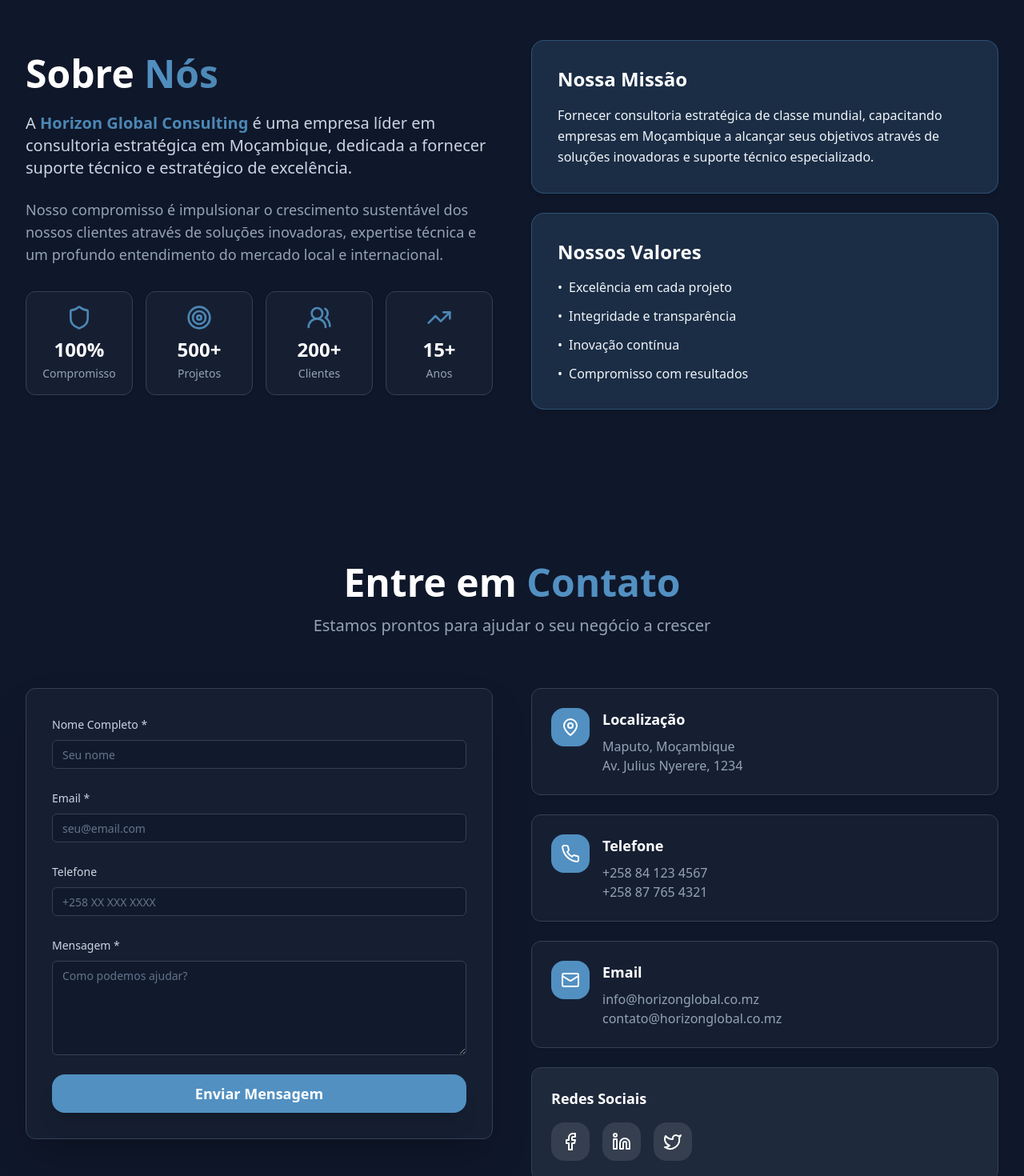
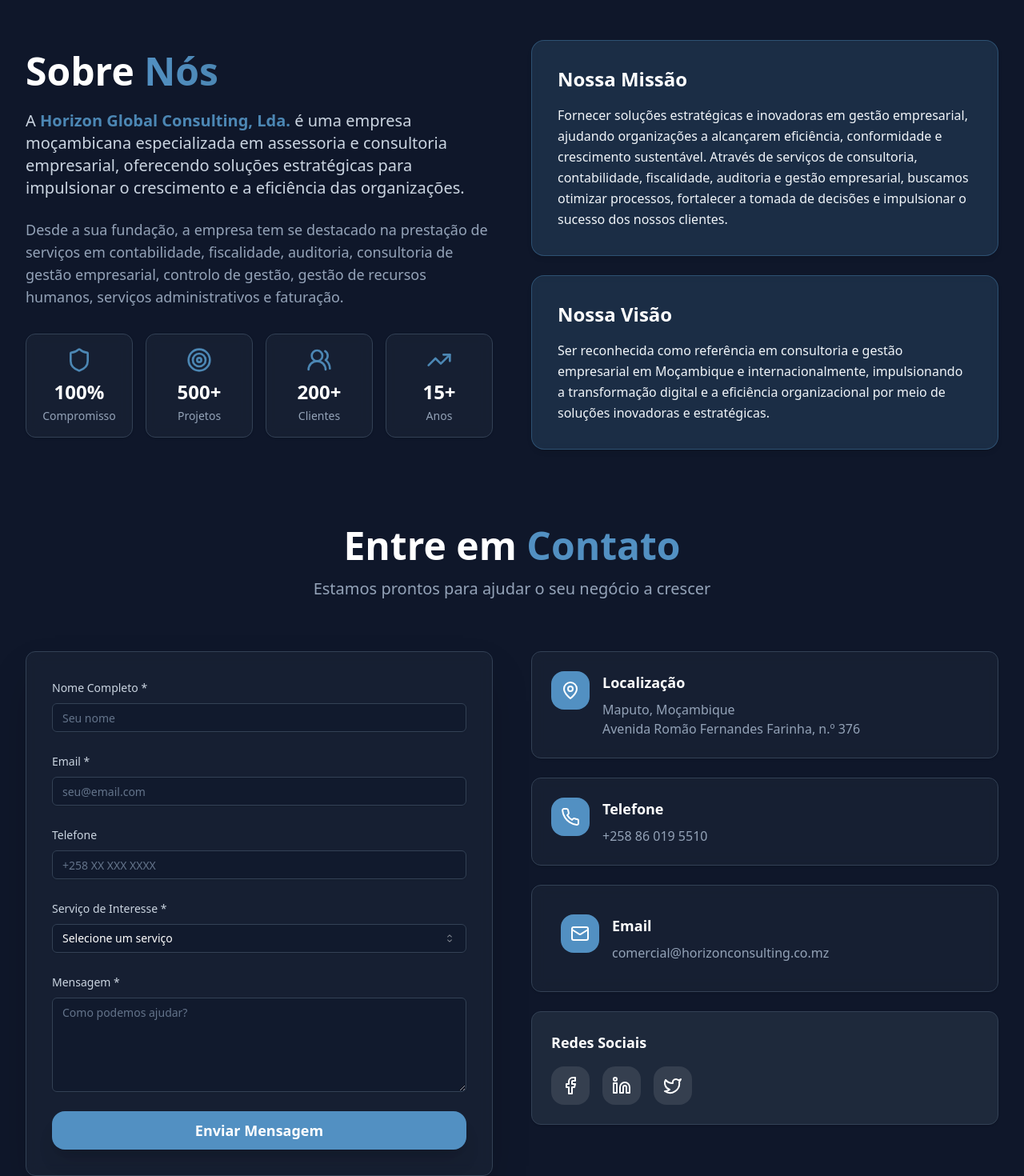
Before and after one commit to edmilsonConstantino/horizont, a React (Vite) app: page / in a window 1280 px wide. Shown: the part 2700-4170 px from the top of the page at 80% size. Built offline with nearby package versions, Linux system fonts and the light colour scheme.

Commit message:
atualizacao

```diff
--- a/src/components/About.tsx
+++ b/src/components/About.tsx
@@ -30,15 +30,16 @@ export default function About() {
 						<p className="text-lg sm:text-xl text-slate-300 mb-6 leading-relaxed text-center lg:text-left">
 							A{" "}
 							<span className="font-semibold text-[#4c87b4]">
-								Horizon Global Consulting
+								Horizon Global Consulting, Lda.
 							</span>{" "}
-							é uma empresa líder em consultoria estratégica em Moçambique,
-							dedicada a fornecer suporte técnico e estratégico de excelência.
+							é uma empresa moçambicana especializada em assessoria e consultoria empresarial,
+							oferecendo soluções estratégicas para impulsionar o crescimento e a eficiência
+							das organizações.
 						</p>
 						<p className="text-base sm:text-lg text-slate-400 mb-8 leading-relaxed text-center lg:text-left">
-							Nosso compromisso é impulsionar o crescimento sustentável dos nossos
-							clientes através de soluções inovadoras, expertise técnica e um
-							profundo entendimento do mercado local e internacional.
+							Desde a sua fundação, a empresa tem se destacado na prestação de serviços em
+							contabilidade, fiscalidade, auditoria, consultoria de gestão empresarial, controlo
+							de gestão, gestão de recursos humanos, serviços administrativos e faturação.
 						</p>
 
 						{/* Stats Grid */}
@@ -82,36 +83,26 @@ export default function About() {
 								Nossa Missão
 							</h3>
 							<p className="text-slate-100 leading-relaxed">
-								Fornecer consultoria estratégica de classe mundial, capacitando
-								empresas em Moçambique a alcançar seus objetivos através de
-								soluções inovadoras e suporte técnico especializado.
+								Fornecer soluções estratégicas e inovadoras em gestão empresarial,
+								ajudando organizações a alcançarem eficiência, conformidade e crescimento
+								sustentável. Através de serviços de consultoria, contabilidade, fiscalidade,
+								auditoria e gestão empresarial, buscamos otimizar processos, fortalecer a
+								tomada de decisões e impulsionar o sucesso dos nossos clientes.
 							</p>
 						</Card>
 
-						{/* Card Valores */}
+						{/* Card Visão */}
 						<Card className="p-8 bg-[#4c87b4]/20 border border-[#4c87b4]/40 rounded-2xl shadow-md backdrop-blur-sm transition-all hover:bg-[#4c87b4]/30">
 							<h3 className="text-2xl font-bold text-white mb-4">
-								Nossos Valores
+								Nossa Visão
 							</h3>
-							<ul className="space-y-3 text-slate-100">
-								<li className="flex items-start">
-									<span className="text-white mr-2">•</span>
-									<span>Excelência em cada projeto</span>
-								</li>
-								<li className="flex items-start">
-									<span className="text-white mr-2">•</span>
-									<span>Integridade e transparência</span>
-								</li>
-								<li className="flex items-start">
-									<span className="text-white mr-2">•</span>
-									<span>Inovação contínua</span>
-								</li>
-								<li className="flex items-start">
-									<span className="text-white mr-2">•</span>
-									<span>Compromisso com resultados</span>
-								</li>
-							</ul>
+							<p className="text-slate-100 leading-relaxed">
+								Ser reconhecida como referência em consultoria e gestão empresarial em
+								Moçambique e internacionalmente, impulsionando a transformação digital e
+								a eficiência organizacional por meio de soluções inovadoras e estratégicas.
+							</p>
 						</Card>
+
 					</motion.div>
 				</div>
 			</div>
--- a/src/components/Contact.tsx
+++ b/src/components/Contact.tsx
@@ -4,6 +4,7 @@ import { Button } from "./ui/button";
 import { Input } from "./ui/input";
 import { Textarea } from "./ui/textarea";
 import { Label } from "./ui/label";
+import { Select, SelectContent, SelectItem, SelectTrigger, SelectValue } from "./ui/select";
 import { MapPin, Phone, Mail, Facebook, Linkedin, Twitter } from "lucide-react";
 import { useState } from "react";
 import { useToast } from "./ui/use-toast";
@@ -14,13 +15,27 @@ export default function Contact() {
     name: "",
     email: "",
     phone: "",
+    service: "",
     message: ""
   });
+
+  const services = [
+    "Contabilidade",
+    "Consultoria Fiscal",
+    "Consultoria Financeira",
+    "Auditoria",
+    "Consultoria de Gestão Empresarial",
+    "Controlo de Gestão",
+    "Recursos Humanos",
+    "Serviços Administrativos",
+    "Faturação",
+    "Outro"
+  ];
 
   const handleSubmit = (e: React.FormEvent) => {
     e.preventDefault();
 
-    if (!formData.name || !formData.email || !formData.message) {
+    if (!formData.name || !formData.email || !formData.service || !formData.message) {
       toast({
         title: "Erro",
         description: "Por favor, preencha todos os campos obrigatórios.",
@@ -34,11 +49,11 @@ export default function Contact() {
       description: "Entraremos em contato em breve.",
     });
 
-    setFormData({ name: "", email: "", phone: "", message: "" });
+    setFormData({ name: "", email: "", phone: "", service: "", message: "" });
   };
 
   return (
-    <section id="contact" className="py-24 bg-slate-900">
+    <section id="contact" className="py-21 pb-3 bg-slate-900">
       <div className="container mx-auto px-4 sm:px-6 lg:px-8">
         <motion.div
           initial={{ opacity: 0, y: 20 }}
@@ -109,6 +124,31 @@ export default function Contact() {
                 </div>
 
                 <div>
+                  <Label htmlFor="service" className="text-slate-300">
+                    Serviço de Interesse *
+                  </Label>
+                  <Select
+                    value={formData.service}
+                    onValueChange={(value) => setFormData({ ...formData, service: value })}
+                  >
+                    <SelectTrigger className="mt-2 bg-slate-900/50 border-slate-700 text-white">
+                      <SelectValue placeholder="Selecione um serviço" />
+                    </SelectTrigger>
+                    <SelectContent className="bg-slate-900 border-slate-700">
+                      {services.map((service) => (
+                        <SelectItem
+                          key={service}
+                          value={service}
+                          className="text-white hover:bg-slate-800 focus:bg-slate-800"
+                        >
+                          {service}
+                        </SelectItem>
+                      ))}
+                    </SelectContent>
+                  </Select>
+                </div>
+
+                <div>
                   <Label htmlFor="message" className="text-slate-300">
                     Mensagem *
                   </Label>
@@ -149,7 +189,7 @@ export default function Contact() {
                   <h3 className="text-lg font-bold text-white mb-2">Localização</h3>
                   <p className="text-slate-400">
                     Maputo, Moçambique<br />
-                    Av. Julius Nyerere, 1234
+                    Avenida Romão Fernandes Farinha, n.º 376
                   </p>
                 </div>
               </div>
@@ -163,14 +203,13 @@ export default function Contact() {
                 <div>
                   <h3 className="text-lg font-bold text-white mb-2">Telefone</h3>
                   <p className="text-slate-400">
-                    +258 84 123 4567<br />
-                    +258 87 765 4321
+                    +258 86 019 5510
                   </p>
                 </div>
               </div>
             </Card>
 
-            <Card className="p-6 bg-slate-800/50 backdrop-blur border-slate-700 hover:border-[#5290c2]/50 hover:shadow-lg hover:shadow-[#5290c2]/20 transition-all">
+            <Card className="p-9 bg-slate-800/50 backdrop-blur border-slate-700 hover:border-[#5290c2]/50 hover:shadow-lg hover:shadow-[#5290c2]/20 transition-all">
               <div className="flex items-start gap-4">
                 <div className="w-12 h-12 bg-[#5290c2] rounded-2xl flex items-center justify-center flex-shrink-0">
                   <Mail className="h-6 w-6 text-white" />
@@ -178,8 +217,7 @@ export default function Contact() {
                 <div>
                   <h3 className="text-lg font-bold text-white mb-2">Email</h3>
                   <p className="text-slate-400">
-                    info@horizonglobal.co.mz<br />
-                    contato@horizonglobal.co.mz
+                    comercial@horizonconsulting.co.mz
                   </p>
                 </div>
               </div>
--- a/src/components/Footer.tsx
+++ b/src/components/Footer.tsx
@@ -2,7 +2,7 @@ import { Facebook, Linkedin, Twitter, Mail, Phone, MapPin } from "lucide-react";
 
 export default function Footer() {
   return (
-    <footer className="bg-[#1e2d3d] text-white border-t-4 border-[#4c87b4]">
+    <footer className="bg-slate-900 text-white border-t-4 border-[#4c87b4]">
       <div className="container mx-auto px-4 sm:px-6 lg:px-8 py-12">
         <div className="grid grid-cols-1 md:grid-cols-2 lg:grid-cols-4 gap-8 mb-8">
           {/* Company Info */}
--- a/src/components/ServiceDetail.tsx
+++ b/src/components/ServiceDetail.tsx
@@ -4,6 +4,7 @@ import { Button } from "./ui/button";
 import { Card } from "./ui/card";
 import { ArrowLeft, Check, MessageCircle } from "lucide-react";
 import { Calculator, FileText, ClipboardCheck, TrendingUp, BarChart3, Users, Briefcase, Receipt } from "lucide-react";
+import { useEffect } from "react";
 
 const servicesData: Record<string, any> = {
   contabilidade: {
@@ -212,6 +213,11 @@ export default function ServiceDetail() {
   const navigate = useNavigate();
   const service = serviceId ? servicesData[serviceId] : null;
 
+  // Scroll to top when component mounts or serviceId changes
+  useEffect(() => {
+    window.scrollTo({ top: 0, behavior: 'smooth' });
+  }, [serviceId]);
+
   if (!service) {
     return (
       <div className="min-h-screen bg-slate-950 flex items-center justify-center">
--- a/src/components/Services.tsx
+++ b/src/components/Services.tsx
@@ -3,6 +3,7 @@ import { Card } from "./ui/card";
 import { Button } from "./ui/button";
 import { Calculator, FileText, ClipboardCheck, TrendingUp, BarChart3, Users, Briefcase, Receipt, ChevronLeft, ChevronRight, ArrowRight } from "lucide-react";
 import { useState, useEffect } from "react";
+import { useNavigate } from "react-router-dom";
 
 const services = [
   {
@@ -55,7 +56,7 @@ const services = [
     ]
   },
   {
-    id: "consultoria-gestao",
+    id: "consultoria",
     icon: TrendingUp,
     title: "Consultoria de Gestão Empresarial",
     color: "from-[#4c87b4] to-[#4c87b4]",
@@ -120,6 +121,7 @@ const services = [
 export default function Services() {
   const [showAll, setShowAll] = useState(false);
   const [currentIndex, setCurrentIndex] = useState(0);
+  const navigate = useNavigate();
 
   useEffect(() => {
     if (!showAll) {
@@ -175,26 +177,9 @@ export default function Services() {
                   transition={{ duration: 0.5 }}
                   className="px-4"
                 >
-                  <ServiceCard service={services[currentIndex]} />
+                  <ServiceCard service={services[currentIndex]} navigate={navigate} />
                 </motion.div>
               </AnimatePresence>
-
-              {/* <div className="flex justify-center gap-4 mt-6">
-                <Button
-                  onClick={prevSlide}
-                  size="icon"
-                  className="bg-[#4c87b4]/20 hover:bg-[#4c87b4]/30 text-white rounded-full"
-                >
-                  <ChevronLeft className="h-6 w-6" />
-                </Button>
-                <Button
-                  onClick={nextSlide}
-                  size="icon"
-                  className="bg-[#4c87b4]/20 hover:bg-[#4c87b4]/30 text-white rounded-full"
-                >
-                  <ChevronRight className="h-6 w-6" />
-                </Button>
-              </div> */}
 
               <div className="flex justify-center gap-2 mt-4">
                 {services.map((_, i) => (
@@ -228,7 +213,7 @@ export default function Services() {
                             animate={{ opacity: 1, y: 0 }}
                             transition={{ delay: offset * 0.1, duration: 0.5 }}
                           >
-                            <ServiceCard service={services[serviceIndex]} />
+                            <ServiceCard service={services[serviceIndex]} navigate={navigate} />
                           </motion.div>
                         );
                       })}
@@ -274,7 +259,7 @@ export default function Services() {
                 animate={{ opacity: 1, scale: 1 }}
                 transition={{ delay: index * 0.05, duration: 0.3 }}
               >
-                <ServiceCard service={service} />
+                <ServiceCard service={service} navigate={navigate} />
               </motion.div>
             ))}
           </div>
@@ -300,7 +285,7 @@ export default function Services() {
   );
 }
 
-function ServiceCard({ service }: { service: typeof services[0] }) {
+function ServiceCard({ service, navigate }: { service: typeof services[0], navigate: any }) {
   const Icon = service.icon;
 
   return (
@@ -333,7 +318,10 @@ function ServiceCard({ service }: { service: typeof services[0] }) {
           ))}
         </div>
 
-        <button className="w-full sm:w-auto bg-[#4c87b4] hover:bg-[#4c87b4]/90 text-white px-6 py-3 rounded-lg font-semibold transition-all flex items-center justify-center gap-2 group/btn">
+        <button
+          onClick={() => navigate(`/service/${service.id}`)}
+          className="w-full sm:w-auto bg-[#4c87b4] hover:bg-[#4c87b4]/90 text-white px-6 py-3 rounded-lg font-semibold transition-all flex items-center justify-center gap-2 group/btn"
+        >
           <span>Saiba Mais</span>
           <ArrowRight className="h-4 w-4 group-hover/btn:translate-x-1 transition-transform" />
         </button>
```
